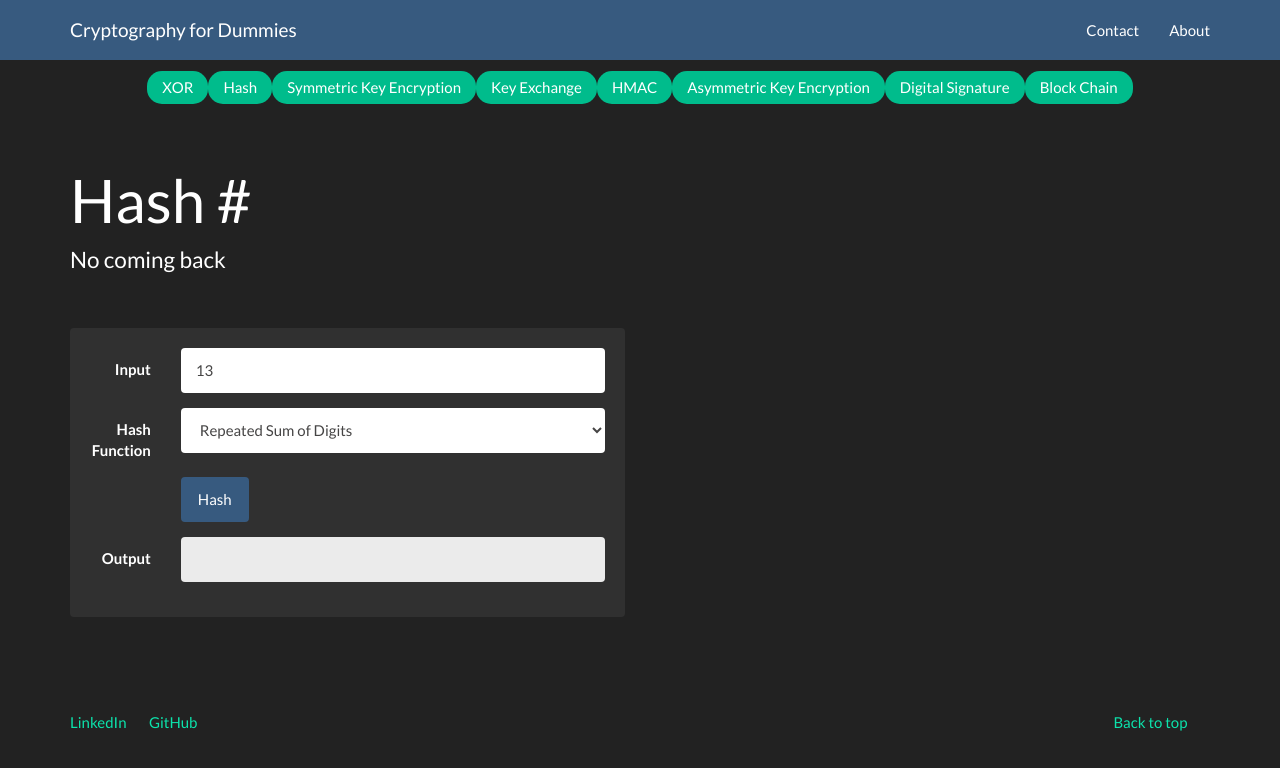
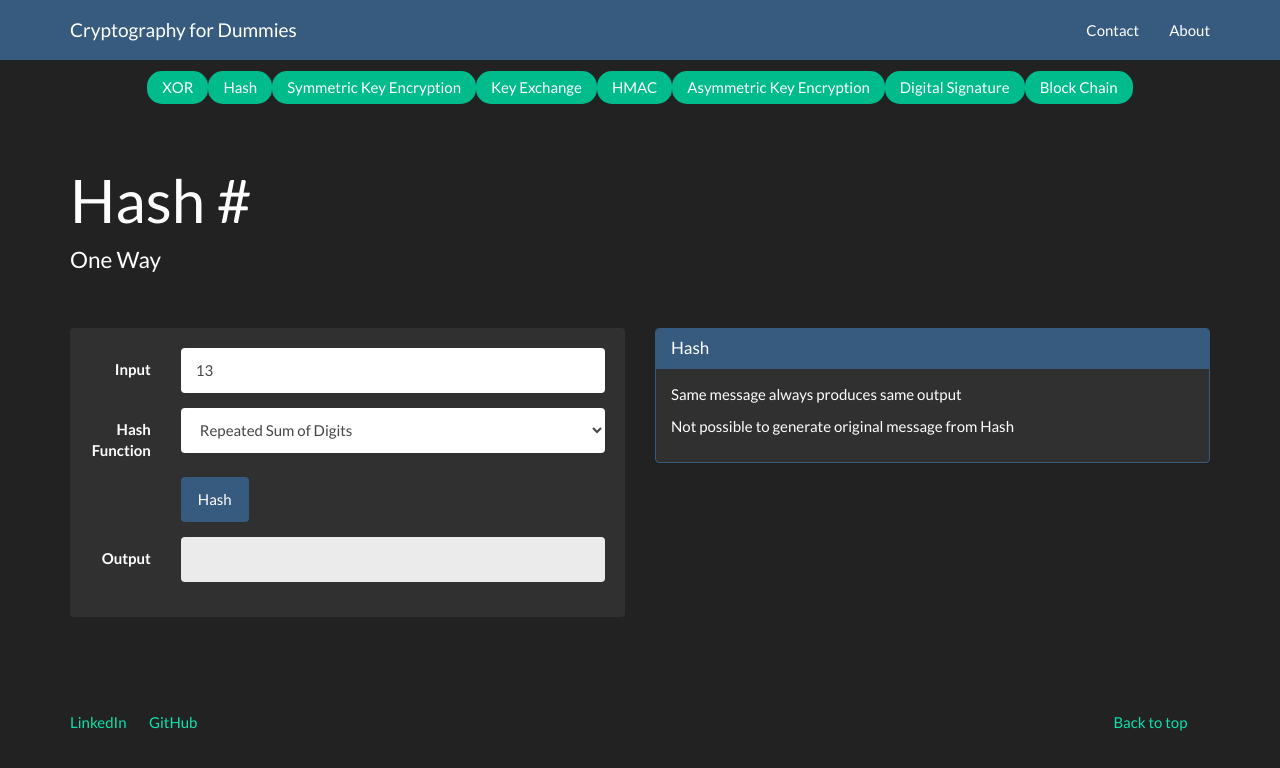
Before and after one commit to chenna-reddy/cryptography-for-dummies, a plain HTML site: page index.html at #!/hash in a window 1280 px wide. Drawn offline with nearby package versions, Linux system fonts and the light colour scheme; some packages are replaced by stand-ins of ours.

Commit message:
more description for hash

```diff
--- a/hash.html
+++ b/hash.html
@@ -6,12 +6,14 @@
       <div class="col-lg-12">
         <div class="page-header">
           <h1 id="forms">Hash #</h1>
-                      <p class="lead">No coming back</p>
+          <p class="lead">One Way</p>
         </div>
       </div>
     </div>
 
     <div class="row">
+
+
       <div class="col-lg-6">
         <div class="well">
           <div class="form-horizontal">
@@ -46,6 +48,21 @@
           </div>
         </div>
       </div>
+
+
+      <div class="col-lg-6">
+        <div class="panel panel-primary">
+          <div class="panel-heading">
+            <h3 class="panel-title">Hash</h3>
+          </div>
+          <div class="panel-body">
+            <p>Same message always produces same output</p>
+            <p>Not possible to generate original message from Hash</p>
+          </div>
+        </div>
+      </div>
+
+
     </div>
 
   </div>
```
Also changed, not shown: symmetric-keys.html (+18 -0 lines), xor.html (+13 -3 lines). Lines whose indentation alone changed are shown as unchanged.
